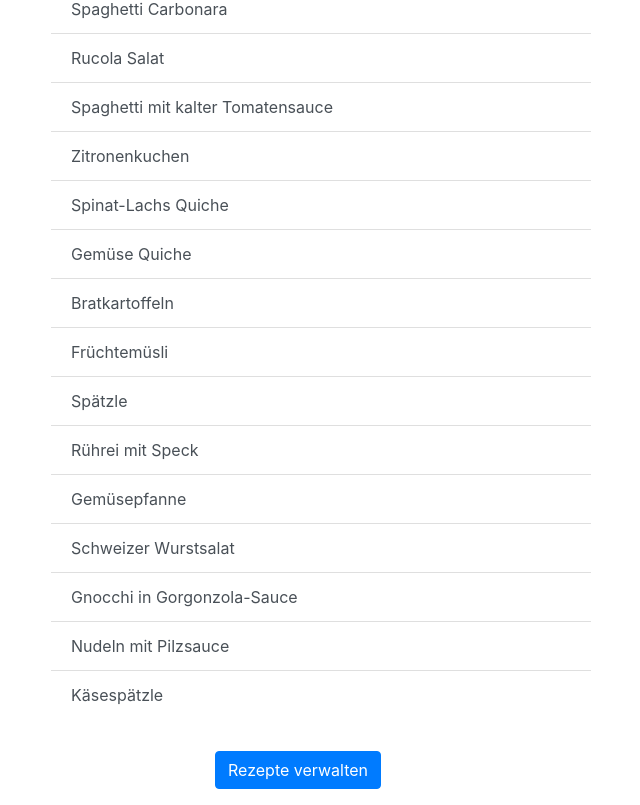
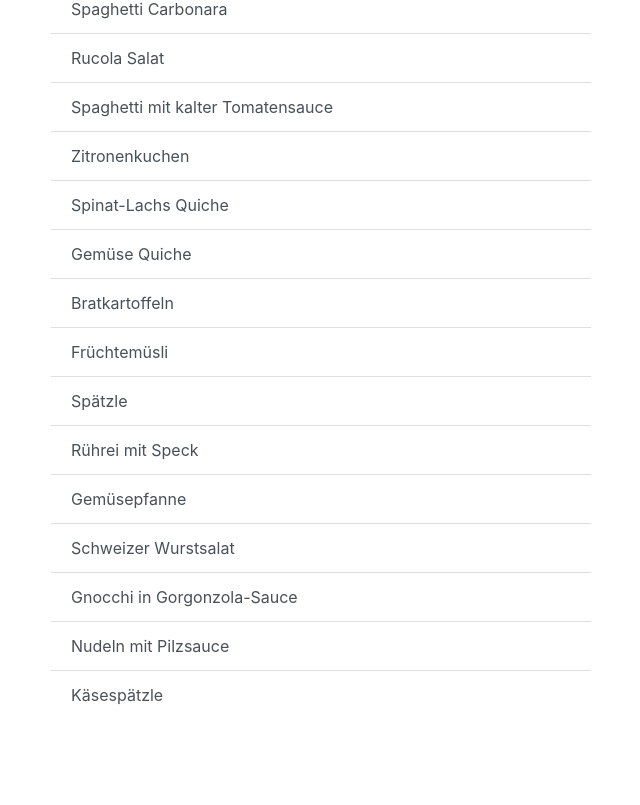
Before and after one commit to crelder/recipe-shoppinglist-generator, a plain HTML site: page index.html in a window 1280 px wide. Shown: the part 521-1326 px from the top of the page, without its empty margins (319-959 px from the left). After the commit the page ends 1256 px from the top, so only its background shows below. Drawn offline with nearby package versions, Linux system fonts and the light colour scheme; some packages are replaced by stand-ins of ours; a script that the page names is missing.

Commit message:
Delete Rezepte verwalten Button

```diff
--- a/index.html
+++ b/index.html
@@ -36,15 +36,7 @@
                         </div>
 
             </div>
-            <div class="row container justify-content-center">
-                  <div class="col-md-6 text-center mt-3">
-                        <button class="btn btn-primary mr-3 mt-3">
-                              Rezepte verwalten
-                              <!-- Hier soll dann ein Modal geöffnet werden, wo ich das hinzufügen kann.
-                                    Alternativ ein neues View mit Vuex. -->
-                        </button>
-                  </div>
-            </div>
+
 
          </div>
       </div>
```
